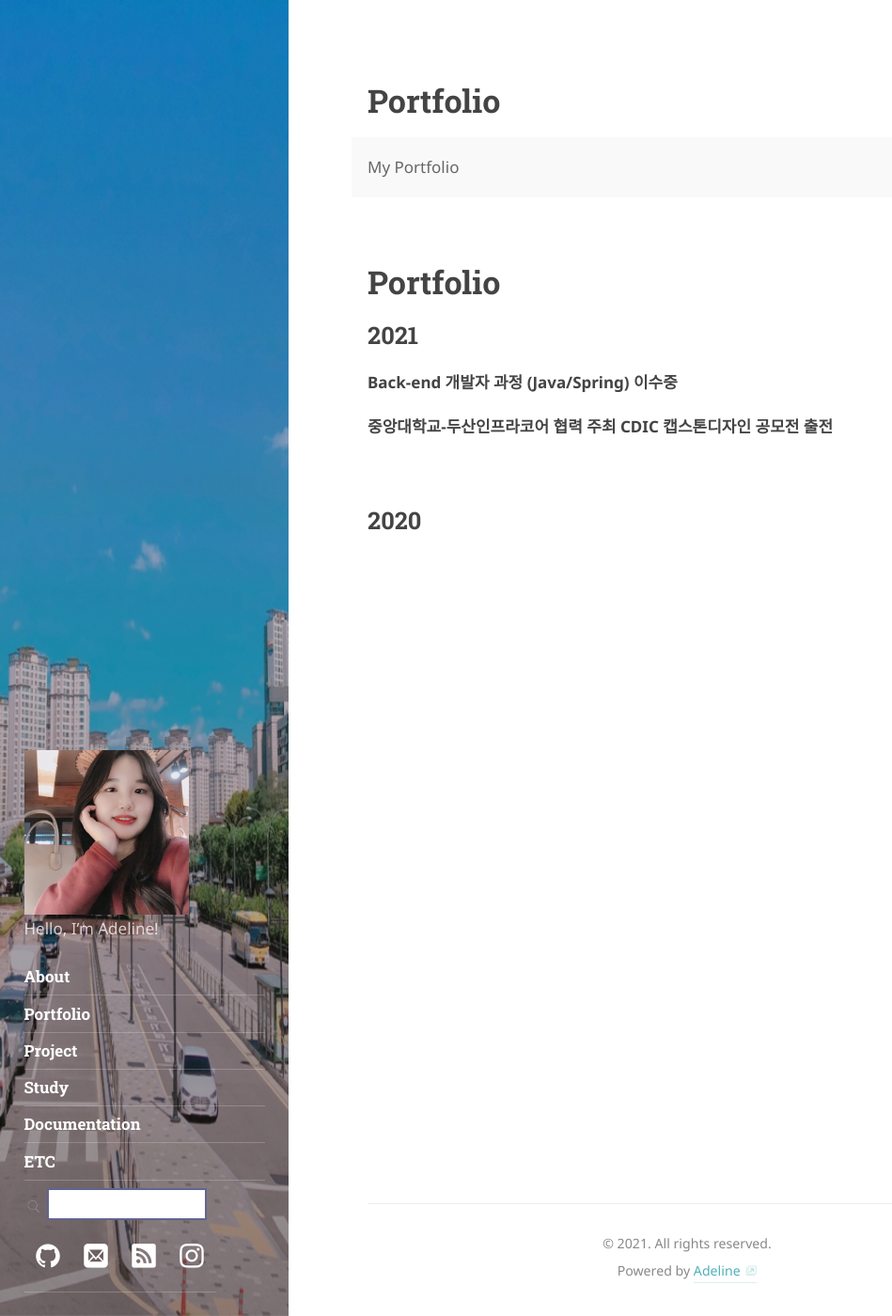
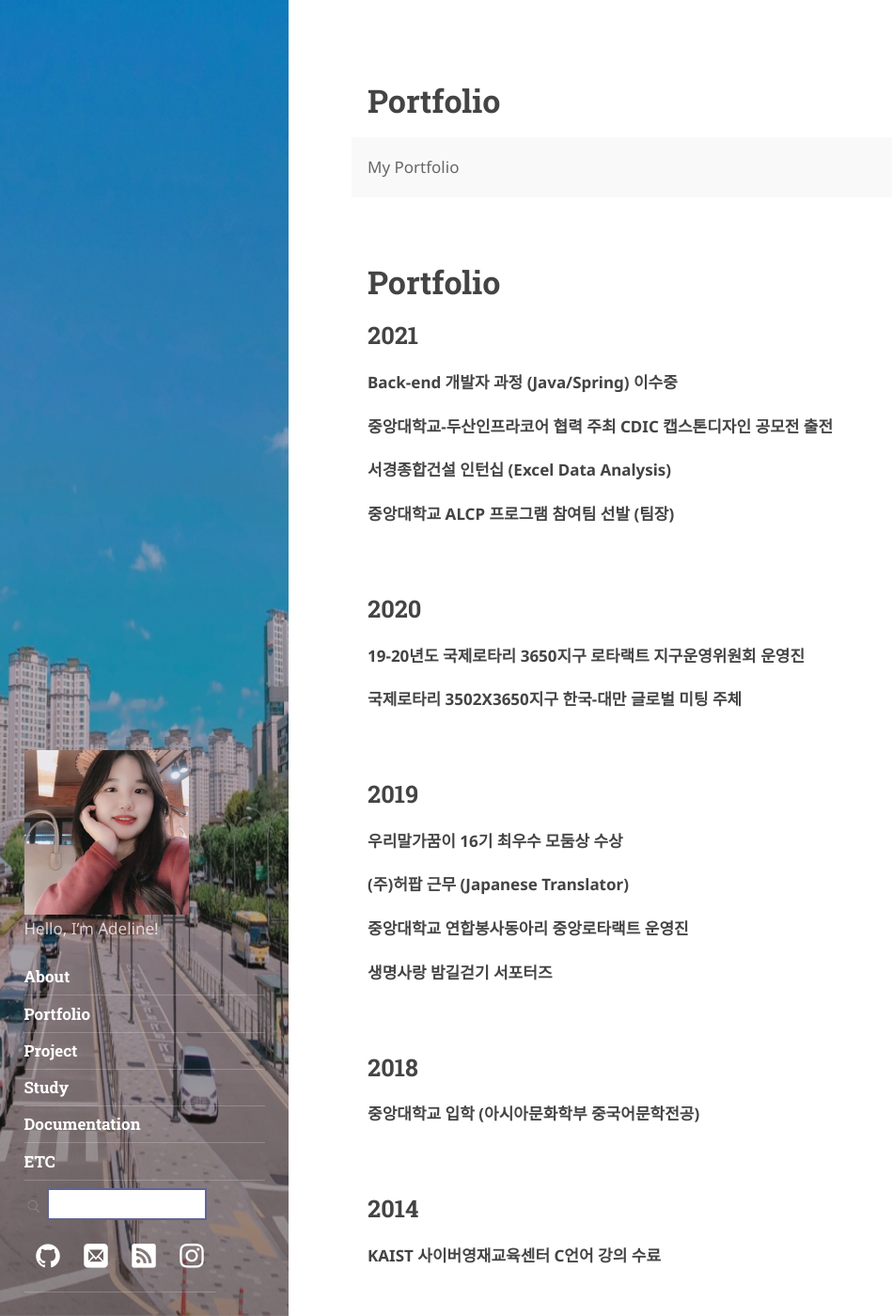
Before and after one commit to Wonji-Park/Classy, a Jekyll site: the page built from _featured_tags/Portfolio.md, in a window 1280 px wide and 1400 px high. Shown: the whole window at 94% size, without its empty margins (0-949 px from the left). Built offline with Jekyll 4.4.1, drawn with Linux system fonts in a browser that asks for light colours; nearby versions of some CDN libraries; some web fonts are replaced.

Commit message:
Update Portfolio.md

```diff
--- a/_featured_tags/Portfolio.md
+++ b/_featured_tags/Portfolio.md
@@ -16,4 +16,31 @@ published: true
 
 **중앙대학교-두산인프라코어 협력 주최 CDIC 캡스톤디자인 공모전 출전**
 
+**서경종합건설 인턴십 (Excel Data Analysis)**
+
+**중앙대학교 ALCP 프로그램 참여팀 선발 (팀장)**
+
 ## 2020
+
+**19-20년도 국제로타리 3650지구 로타랙트 지구운영위원회 운영진**
+
+**국제로타리 3502X3650지구 한국-대만 글로벌 미팅 주체**
+
+## 2019
+
+**우리말가꿈이 16기 최우수 모둠상 수상**
+
+**(주)허팝 근무 (Japanese Translator)**
+
+**중앙대학교 연합봉사동아리 중앙로타랙트 운영진**
+
+**생명사랑 밤길걷기 서포터즈**
+
+## 2018
+
+**중앙대학교 입학 (아시아문화학부 중국어문학전공)**
+
+
+## 2014
+
+**KAIST 사이버영재교육센터 C언어 강의 수료**
```
